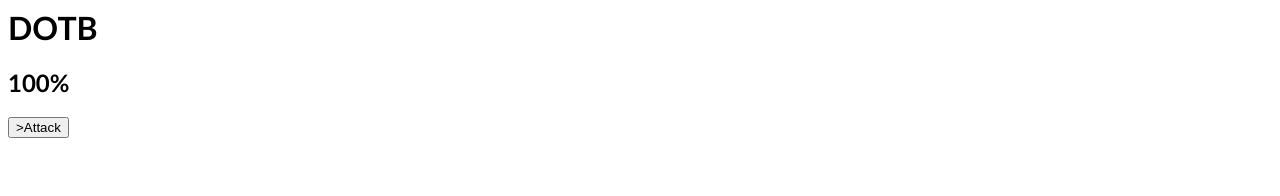
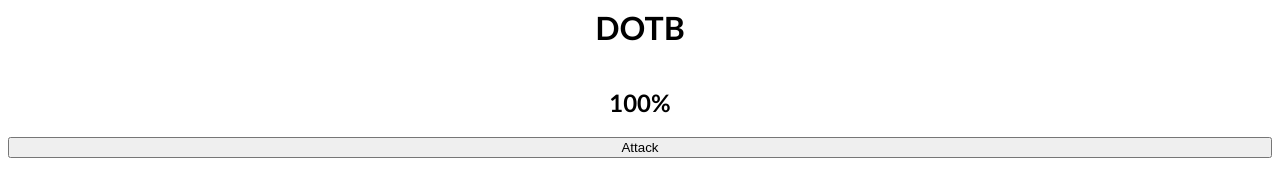
Before and after one commit to ShadowKoBolt/hackmanc14, a plain HTML site: page app/index.html in a window 1280 px wide. Drawn offline with Linux system fonts and the light colour scheme.

Commit message:
make elements flexbox

```diff
--- a/app/index.html
+++ b/app/index.html
@@ -11,7 +11,7 @@
     <div id="current-location">
     </div>
     <div id="action">
-      <button class="attack">>Attack</button>
+      <button class="attack">Attack</button>
     </div>
     <script src="player.js"></script>
   </body>
--- a/app/main.css
+++ b/app/main.css
@@ -1,3 +1,8 @@
 body {
   font-family: Futura, "Trebuchet MS", Arial, sans-serif;
+  text-align: center;
 }
+div {
+  display: flex;
+  flex-direction: column;
+}
```
